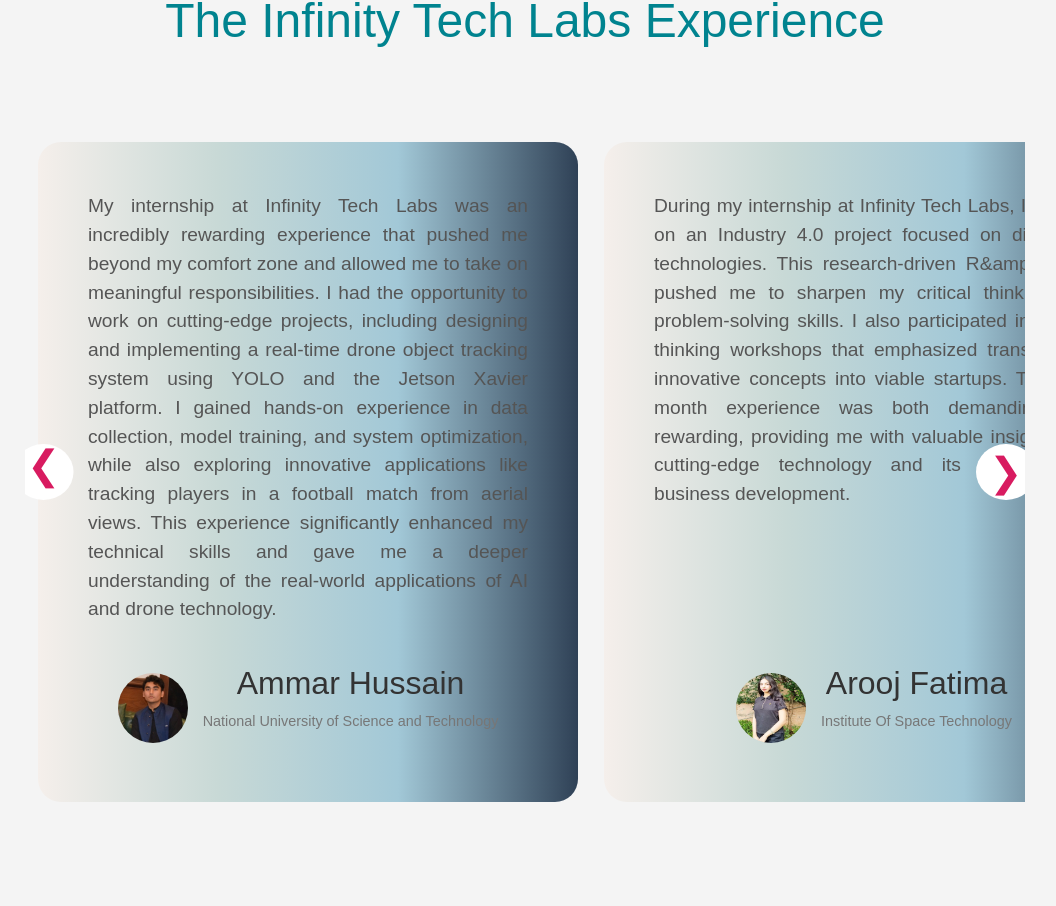
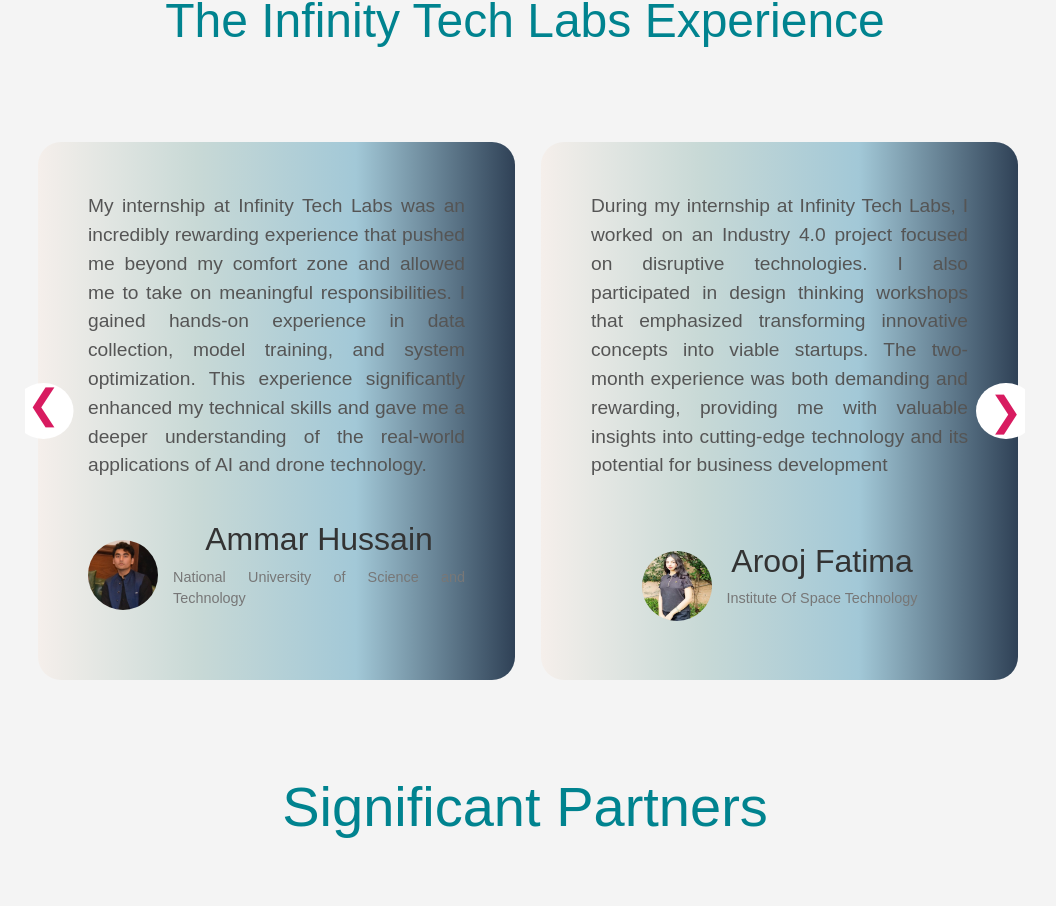
Before and after one commit to FaseehHayat21/Industry-tech-labs-4.0, a React (Vite) app: page / in a window 1280 px wide. Shown: the part 1773-2679 px from the top of the page, without its empty margins (115-1171 px from the left). Built offline with nearby package versions, Linux system fonts and the light colour scheme; a web font is replaced by a local one.

Commit message:
testimonials update

```diff
--- a/src/component/LandingPage/Testimonials/Testimonials.css
+++ b/src/component/LandingPage/Testimonials/Testimonials.css
@@ -27,7 +27,7 @@
   .testimonial-slider-inner {
     display: flex;
     transition: transform 0.5s ease; /* Smooth sliding transition */
-    width: 60%;
+    width: 53%;
   }
 
   .testimonial-card {
--- a/src/component/LandingPage/Testimonials/Testimonials.jsx
+++ b/src/component/LandingPage/Testimonials/Testimonials.jsx
@@ -6,25 +6,25 @@
 import  junaid  from "../../../assets/junaid.jpg"
 const testimonials = [
   {
-    text: "My internship at Infinity Tech Labs was an incredibly rewarding experience that pushed me beyond my comfort zone and allowed me to take on meaningful responsibilities. I had the opportunity to work on cutting-edge projects, including designing and implementing a real-time drone object tracking system using YOLO and the Jetson Xavier platform. I gained hands-on experience in data collection, model training, and system optimization, while also exploring innovative applications like tracking players in a football match from aerial views. This experience significantly enhanced my technical skills and gave me a deeper understanding of the real-world applications of AI and drone technology.",
+    text: "My internship at Infinity Tech Labs was an incredibly rewarding experience that pushed me beyond my comfort zone and allowed me to take on meaningful responsibilities. I gained hands-on experience in data collection, model training, and system optimization. This experience significantly enhanced my technical skills and gave me a deeper understanding of the real-world applications of AI and drone technology.",
     name: "Ammar Hussain",
     title: "National University of Science and Technology",
     image: ammar
   },
   {
-    text: "During my internship at Infinity Tech Labs, I worked on an Industry 4.0 project focused on disruptive technologies. This research-driven R&amp;D task pushed me to sharpen my critical thinking and problem-solving skills. I also participated in design thinking workshops that emphasized transforming innovative concepts into viable startups. The two-month experience was both demanding and rewarding, providing me with valuable insights into cutting-edge technology and its potential for business development.",
+    text: "During my internship at Infinity Tech Labs, I worked on an Industry 4.0 project focused on disruptive technologies. I also participated in design thinking workshops that emphasized transforming innovative concepts into viable startups. The two-month experience was both demanding and rewarding, providing me with valuable insights into cutting-edge technology and its potential for business development",
     name: "Arooj Fatima",
     title: "Institute Of Space Technology",
     image: arooj
   },
   {
-    text: "My internship at the Infinity Tech Labs has been an enriching experience, offering invaluable hands-on exposure to advanced aerospace systems. Working on the autopilot of the Pixhawk 6C allowed me to develop critical technical skills, collaborate with a talented team, and contribute to real-world projects. This experience has deepened my understanding of flight control systems and boosted my confidence as a graduate Electrical Engineer.",
+    text: "My internship at the Infinity Tech Labs has been an enriching experience, offering invaluable hands-on exposure to advanced aerospace systems. My assigned tasks allowed me to develop critical technical skills and collaborate with a talented team. This experience has deepened my understanding of state-of-the-art avionics systems and boosted my confidence as a graduate Electrical Engineer",
     name: "Muhammad Junaid",
     title: "Air University",
     image: junaid
   },
   {
-    text: "As an intern at Infinity Tech Labs, I had the unique opportunity to immerse myself inthe forefront of Industry 4.0 technologies, bridging the gap between academic research and practical industrial solutions. This experience sharpened my problem-solving abilities and gave me a head start inentrepreneurship, fostering a mindsetfor innovation and self-driven growth in the evolving tech landscape.",
+    text: "As an intern at Infinity Tech Labs, I had the unique opportunity to immerse myself in the forefront of Industry 4.0 technologies, bridging the gap between academic research and practical industrial solutions. This experience sharpened my problem-solving abilities and gave me a head start in entrepreneurship, fostering a mindset for innovation and self-driven growth in the evolving tech landscape",
     name: "Amna Qizilbash",
     title: "Institute of Space Technology",
     image: amna
@@ -67,6 +67,17 @@
                 </div>
               </div>
             ))}
+
+          <div className="testimonial-card">
+              <p>{testimonials[0].text}</p>
+              <div className="testimonial-author">
+                <img src={testimonials[0].image} alt={testimonials[0].name} />
+                <div>
+                  <h3>{testimonials[0].name}</h3>
+                  <p>{testimonials[0].title}</p>
+                </div>
+              </div>
+            </div>
           </div>
         </div>
         <button onClick={handleNext} className="arrow-button right-arrow">❯</button>
```
